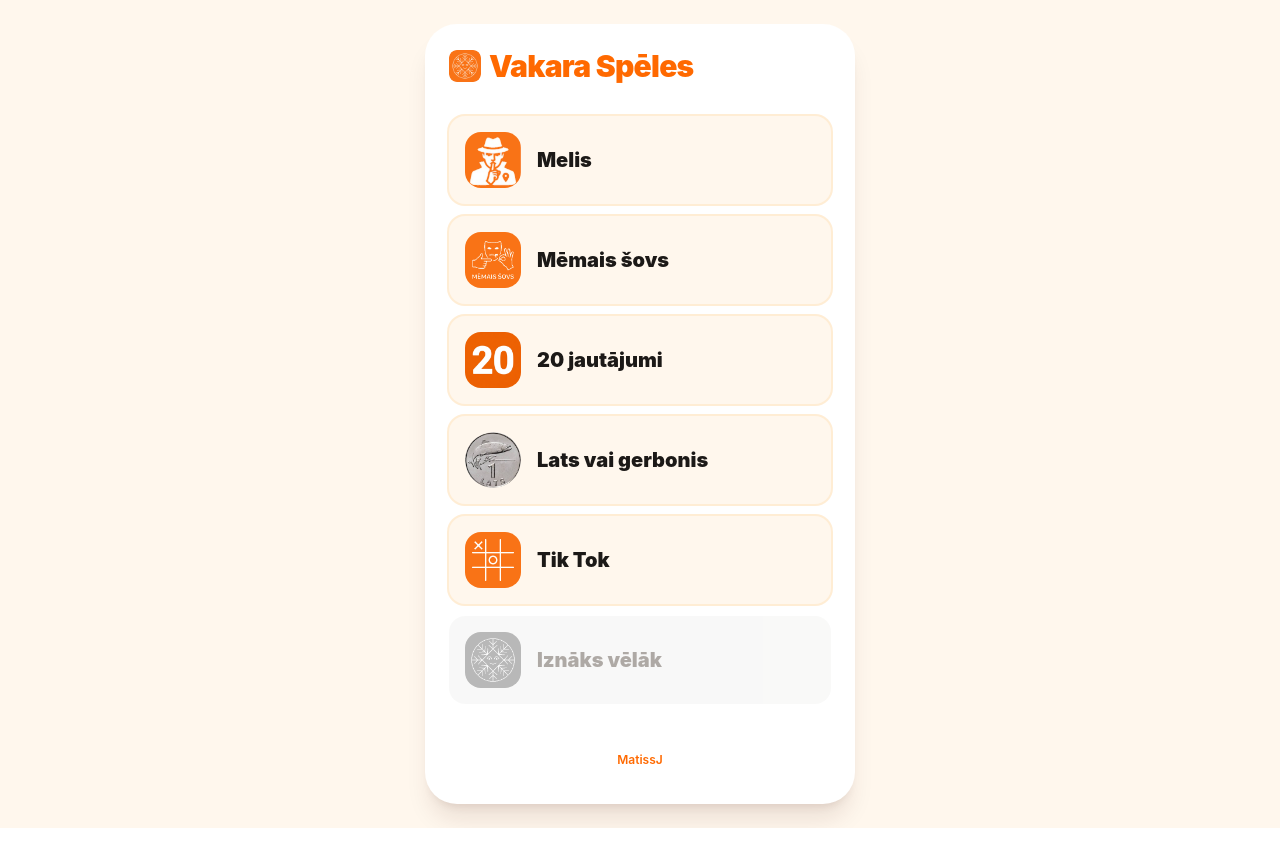
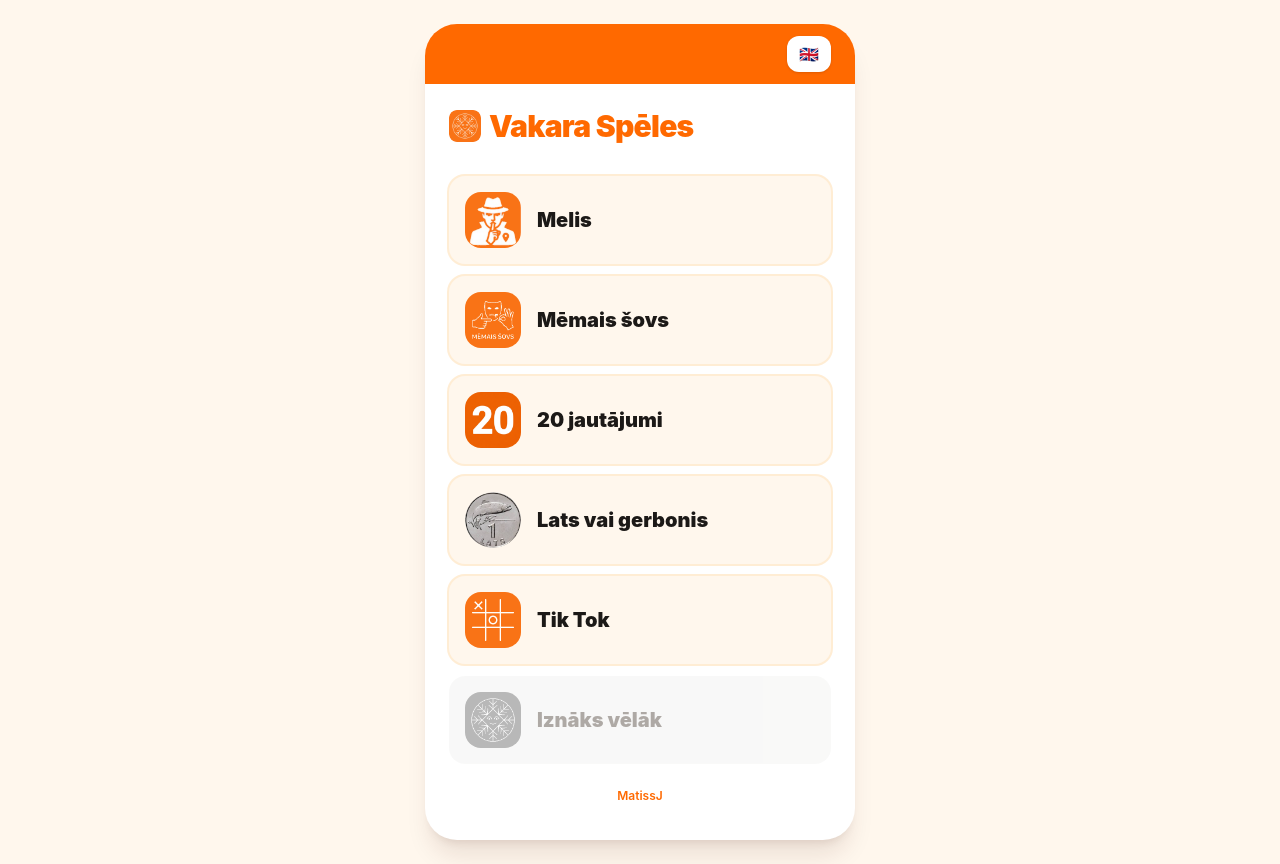
Before and after one commit to Matiss1337/melis-web, a React (Vite) app: page / in a window 1280 px wide. Before the commit the page ends 828 px from the top, so only its background shows below. Built offline with nearby package versions, Linux system fonts and the light colour scheme.

Commit message:
Add English home page language banner
Co-authored-by: Matt <Matiss1337@users.noreply.github.com>

```diff
--- a/src/App.tsx
+++ b/src/App.tsx
@@ -6,41 +6,90 @@ import { CiparsVaiGerbonisGame, MelisGame, MemaisSovsGame, TikTokGame, TwentyQue
 type InstallPromptEvent = Event & { prompt: () => Promise<void>; userChoice: Promise<{ outcome: string }> }
 
 const installPromptKey = 'melis-install-prompt-seen'
+const homeLanguageKey = 'melis-home-language'
 const placeholders = [0]
 
+const homeCopy = {
+  lv: {
+    language: 'lv',
+    flag: '🇬🇧',
+    switchLanguage: 'Pārslēgt uz angļu valodu',
+    title: 'Vakara Spēles',
+    melis: 'Melis',
+    charades: 'Mēmais šovs',
+    questions: '20 jautājumi',
+    coin: 'Lats vai gerbonis',
+    tikTok: 'Tik Tok',
+    comingSoon: 'Iznāks vēlāk',
+  },
+  en: {
+    language: 'en',
+    flag: '🇱🇻',
+    switchLanguage: 'Switch to Latvian',
+    title: 'Evening Games',
+    melis: 'Spy',
+    charades: 'Charades',
+    questions: '20 Questions',
+    coin: 'Heads or Tails',
+    tikTok: 'Tic-Tac-Toe',
+    comingSoon: 'Coming soon',
+  },
+} as const
+
+type HomeLanguage = keyof typeof homeCopy
+
 function GamesHub() {
+  const [language, setLanguage] = useState<HomeLanguage>(() => localStorage.getItem(homeLanguageKey) === 'en' ? 'en' : 'lv')
+  const copy = homeCopy[language]
+  const toggleLanguage = () => {
+    const nextLanguage = language === 'lv' ? 'en' : 'lv'
+    localStorage.setItem(homeLanguageKey, nextLanguage)
+    setLanguage(nextLanguage)
+  }
+
   return (
     <main className="min-h-dvh bg-orange-50 px-4 py-6 text-stone-900 sm:flex sm:items-center sm:justify-center">
-      <section className="mx-auto flex min-h-[780px] w-full max-w-[430px] flex-col rounded-[2rem] bg-white p-6 shadow-xl shadow-orange-950/10">
+      <section className="mx-auto flex min-h-[780px] w-full max-w-[430px] flex-col rounded-[2rem] bg-white p-6 shadow-xl shadow-orange-950/10" lang={copy.language}>
+        <div className="-mx-6 -mt-6 mb-6 flex justify-end rounded-t-[2rem] bg-orange-500 px-6 py-3">
+          <button
+            aria-label={copy.switchLanguage}
+            className="rounded-xl bg-white px-3 py-1.5 text-2xl leading-none shadow-sm transition hover:bg-orange-50 focus:outline-none focus:ring-2 focus:ring-white focus:ring-offset-2 focus:ring-offset-orange-500"
+            onClick={toggleLanguage}
+            title={copy.switchLanguage}
+            type="button"
+          >
+            <span aria-hidden="true">{copy.flag}</span>
+          </button>
+        </div>
         <header className="mb-8 flex items-center">
           <img className="mr-2 size-8 rounded-lg" src={`${baseUrl}icon-192.png`} alt="" />
-          <h1 className="text-3xl font-black tracking-tight text-orange-500">Vakara Spēles</h1>
+          <h1 className="text-3xl font-black tracking-tight text-orange-500">{copy.title}</h1>
         </header>
         <div className="space-y-3">
           <Link className="flex w-full items-center gap-4 rounded-2xl bg-orange-50 p-4 ring-2 ring-orange-100 transition hover:bg-orange-100 focus:outline-none focus:ring-orange-400" to="/games/melis">
             <img className="size-14 rounded-2xl" src={`${baseUrl}melis.png`} alt="" />
-            <span className="text-xl font-black">Melis</span>
+            <span className="text-xl font-black">{copy.melis}</span>
           </Link>
           <Link className="flex w-full items-center gap-4 rounded-2xl bg-orange-50 p-4 ring-2 ring-orange-100 transition hover:bg-orange-100 focus:outline-none focus:ring-orange-400" to="/games/memais-sovs">
             <img className="size-14 rounded-2xl" src={`${baseUrl}memais-sovs.png`} alt="" />
-            <span className="text-xl font-black">Mēmais šovs</span>
+            <span className="text-xl font-black">{copy.charades}</span>
           </Link>
           <Link className="flex w-full items-center gap-4 rounded-2xl bg-orange-50 p-4 ring-2 ring-orange-100 transition hover:bg-orange-100 focus:outline-none focus:ring-orange-400" to="/games/20-jautajumi">
             <img className="size-14 rounded-2xl" src={`${baseUrl}20-questions.png`} alt="" />
-            <span className="text-xl font-black">20 jautājumi</span>
+            <span className="text-xl font-black">{copy.questions}</span>
           </Link>
           <Link className="flex w-full items-center gap-4 rounded-2xl bg-orange-50 p-4 ring-2 ring-orange-100 transition hover:bg-orange-100 focus:outline-none focus:ring-orange-400" to="/games/cipars-vai-gerbonis">
             <img className="size-14 rounded-full" src={`${baseUrl}coin-number.png`} alt="" />
-            <span className="text-xl font-black">Lats vai gerbonis</span>
+            <span className="text-xl font-black">{copy.coin}</span>
           </Link>
           <Link className="flex w-full items-center gap-4 rounded-2xl bg-orange-50 p-4 ring-2 ring-orange-100 transition hover:bg-orange-100 focus:outline-none focus:ring-orange-400" to="/games/tik-tok">
             <img className="size-14 rounded-2xl" src={`${baseUrl}tik-tok.png`} alt="" />
-            <span className="text-xl font-black">Tik Tok</span>
+            <span className="text-xl font-black">{copy.tikTok}</span>
           </Link>
           {placeholders.map((index) => (
             <div className="flex items-center gap-4 rounded-2xl bg-stone-100 p-4 opacity-60" key={index}>
               <img className="size-14 rounded-2xl grayscale" src={`${baseUrl}icon-192.png`} alt="" />
-              <span className="text-xl font-black text-stone-500">Iznāks vēlāk</span>
+              <span className="text-xl font-black text-stone-500">{copy.comingSoon}</span>
             </div>
           ))}
         </div>
```
Also changed, not shown: 1 other file (tests, documents, lock files or other folders).
